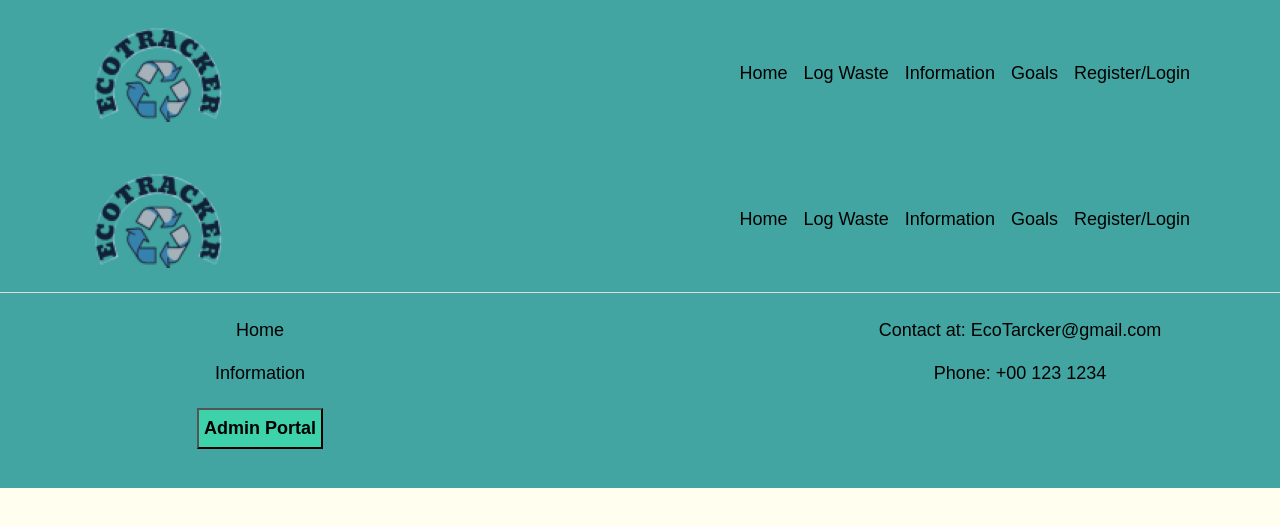
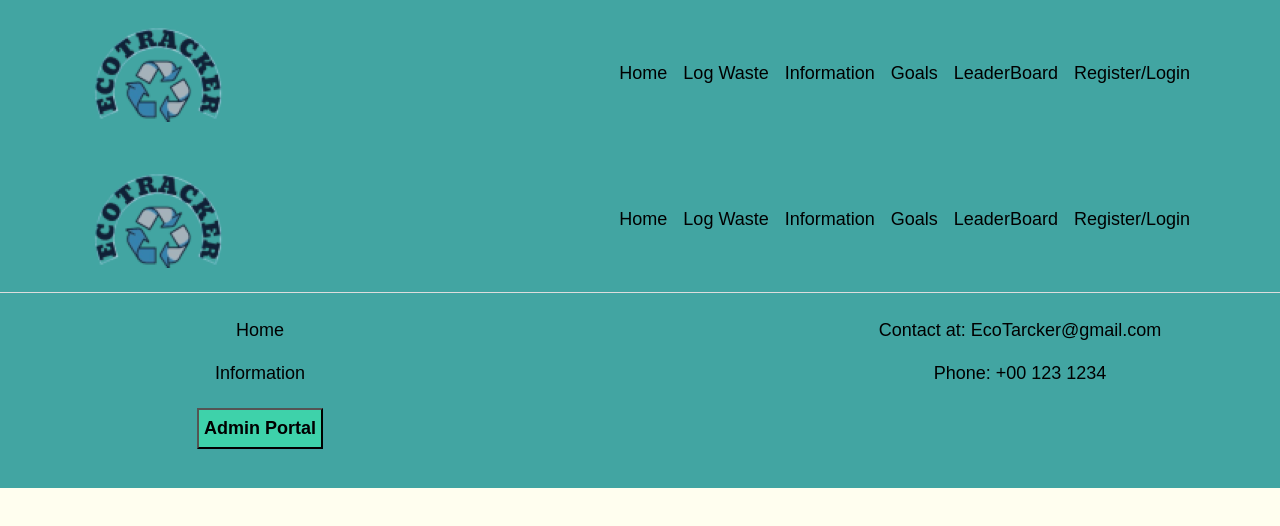
Before and after one commit to FionnOReilly/EcoTrack-GroupProject, a Vue app in the folder vue-frontend/: page /NavBar in a window 1280 px wide. Shown: the top 526 px of the page. Built offline with nearby package versions, Linux system fonts and the light colour scheme; the HTML template or start-up script is replaced by a standard one.

Commit message:
Goals and Leaderboard Navigation added - Sarah

```diff
--- a/vue-frontend/src/components/NavBar.vue
+++ b/vue-frontend/src/components/NavBar.vue
@@ -26,7 +26,10 @@
               <router-link to="Information" class="nav-link">Information</router-link>
             </li>
             <li class="nav-item">
-              <router-link to="" class="nav-link">Goals</router-link>
+              <router-link to="/UserGoals" class="nav-link">Goals</router-link>
+            </li>
+            <li class="nav-item">
+              <router-link to="/LeaderBoard" class="nav-link">LeaderBoard</router-link>
             </li>
             <li class="nav-item">
               <router-link to="Registration" class="nav-link">Register/Login</router-link>
```
Also changed, not shown: vue-frontend/src/router.js (+4 -5 lines), vue-frontend/src/assets/images/dataChart.png (added).
